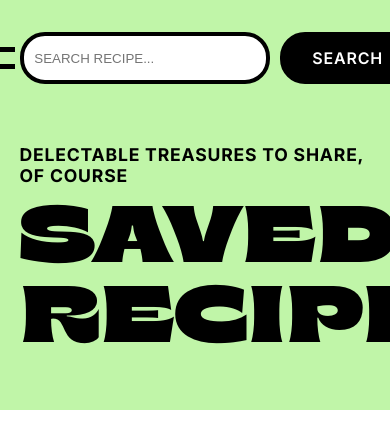
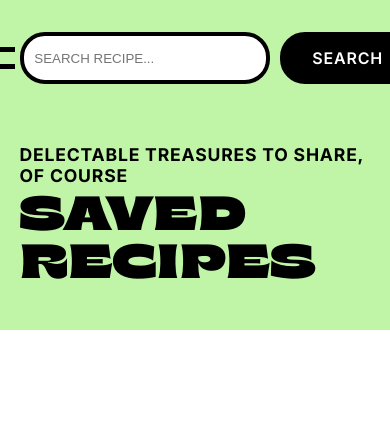
Before and after one commit to janvierjr/collective-eats, a Next.js app: page /saverecipe in a window 390 px wide. Shown: the top 448 px of the page. Built offline with nearby package versions, Linux system fonts and the light colour scheme.

Commit message:
update CSS media query for hero

```diff
--- a/src/app/components/Hero/hero.module.css
+++ b/src/app/components/Hero/hero.module.css
@@ -15,3 +15,10 @@
   font-size: 5rem;
   margin: 1rem 0;
 }
+
+@media (max-width: 700px) {
+  .logo {
+    font-size: 3rem;
+    margin: .5rem 0;
+  }
+}
--- a/src/app/globals.css
+++ b/src/app/globals.css
@@ -67,6 +67,11 @@ p {
   font-family: brice, sans-serif;
   font-size: 1.5rem;
   padding: .25rem;
+  transition: all 300ms ease;
+}
+
+.logo:hover {
+  color: var(--white) !important;
 }
 
 /*  -------- RESET BUTTON + KEEP TAB OUTLINE -------- */
--- a/src/app/page.module.css
+++ b/src/app/page.module.css
@@ -11,10 +11,7 @@
 
 /* Mobile */
 @media (max-width: 700px) {
-  .logo {
-      font-size: 3rem;
-      margin: .5rem 0;
-    }
+
 }
 
 /* Tablet and Smaller Desktop */
```
